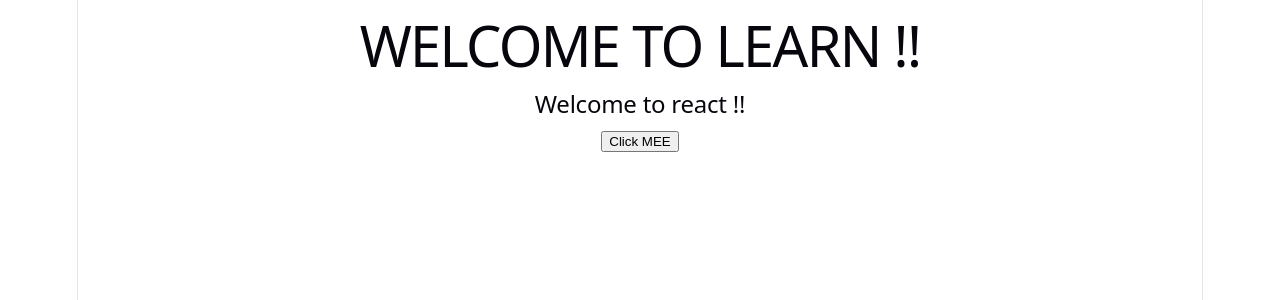
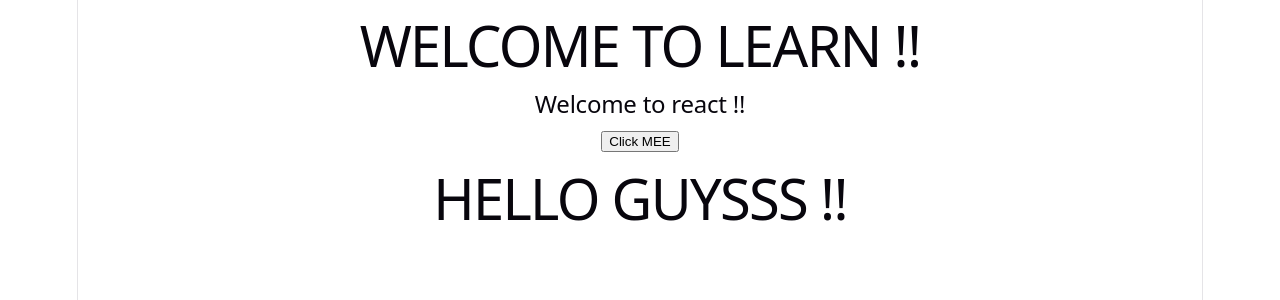
Before and after one commit to Sumaiya707/React-Learning, a React (Vite) app in the folder React-Learn/: page / in a window 1280 px wide. Shown: the top 300 px of the page. Built offline with nearby package versions, Linux system fonts and the light colour scheme.

Commit message:
new file , new component from hello.jsx file to app.jsx file

```diff
--- a/React-Learn/src/App.jsx
+++ b/React-Learn/src/App.jsx
@@ -1,6 +1,6 @@
 import { Welcome } from "./Welcome";
 import "./App.css";
-
+import { Hello } from "./Hello";
 function Button() {
   return <button>Click MEE</button>;
 }
@@ -11,6 +11,7 @@ function App() {
       <h1>WELCOME TO LEARN !!</h1>
       <Welcome />
       <Button />
+      <Hello />
     </div>
   );
 }
--- /dev/null
+++ b/React-Learn/src/Hello.jsx
@@ -0,0 +1,7 @@
+export const Hello = () => {
+  return (
+    <div>
+      <h1> HELLO GUYSSS !!</h1>
+    </div>
+  );
+};
```
